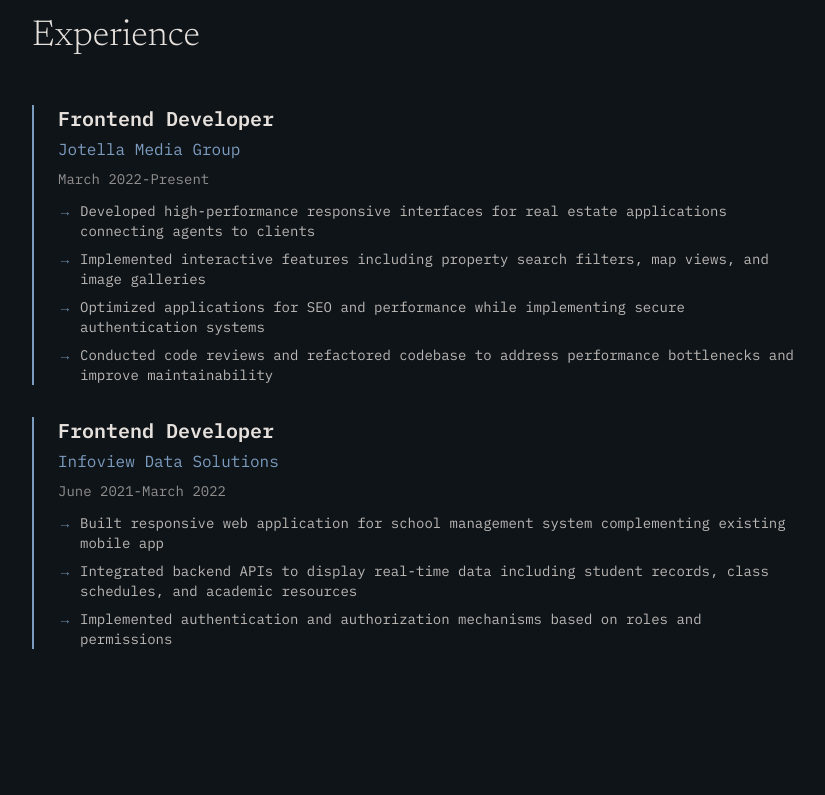
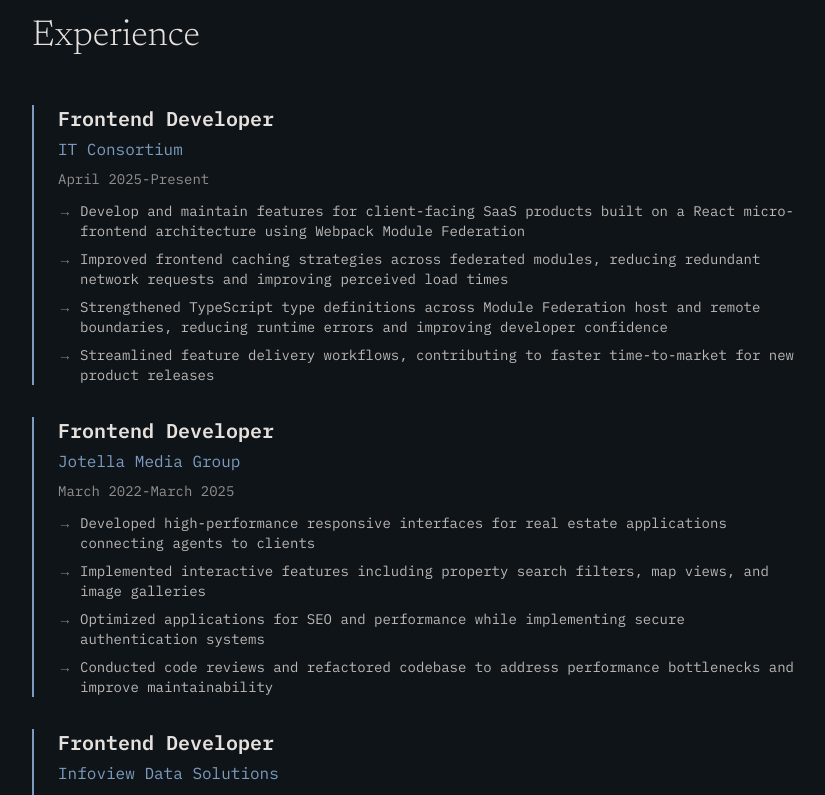
Before and after one commit to ceesiyamoah/porfolio, a Next.js app: page / in a window 1280 px wide. Shown: the part 2200-2995 px from the top of the page, without its empty margins (128-953 px from the left). Built offline with nearby package versions, Linux system fonts and the light colour scheme.

Commit message:
Update experience section and skills list to reflect current role and technologies

```diff
--- a/app/llms-full.txt/route.ts
+++ b/app/llms-full.txt/route.ts
@@ -44,8 +44,19 @@
 const experience = [
 	{
 		position: 'Frontend Developer',
+		company: 'IT Consortium',
+		date: 'April 2025–Present',
+		highlights: [
+			'Develop and maintain features for client-facing SaaS products built on a React micro-frontend architecture using Webpack Module Federation',
+			'Improved frontend caching strategies across federated modules, reducing redundant network requests and improving perceived load times',
+			'Strengthened TypeScript type definitions across Module Federation host and remote boundaries, reducing runtime errors and improving developer confidence',
+			'Streamlined feature delivery workflows, contributing to faster time-to-market for new product releases',
+		],
+	},
+	{
+		position: 'Frontend Developer',
 		company: 'Jotella Media Group',
-		date: 'March 2022–Present',
+		date: 'March 2022–March 2025',
 		highlights: [
 			'Developed high-performance responsive interfaces for real estate applications connecting agents to clients',
 			'Implemented interactive features including property search filters, map views, and image galleries',
@@ -112,7 +123,7 @@
 
 ## Skills
 
-React, Next.js, TypeScript, JavaScript, Django, Python, Tailwind CSS, Material UI, Redux, Zustand, React Query, REST APIs, Git, HTML5, CSS3, Responsive Design, Web Performance, SEO, Docker, AWS EC2, Nginx, PM2
+React, Next.js, TypeScript, JavaScript, Webpack Module Federation, Django, Python, PHP, Tailwind CSS, Material UI, Redux, Zustand, React Query, REST APIs, Git, HTML5, CSS3, Responsive Design, Web Performance, SEO, Docker, AWS EC2, Nginx, PM2
 
 ## Projects
 
--- a/app/llms.txt/route.ts
+++ b/app/llms.txt/route.ts
@@ -30,7 +30,7 @@
 
 ## Skills
 
-React, Next.js, TypeScript, JavaScript, Django, Python, Tailwind CSS, Material UI, Redux, Zustand, React Query, REST APIs, Git, HTML5, CSS3, Responsive Design, Web Performance, SEO
+React, Next.js, TypeScript, JavaScript, Webpack Module Federation, Django, Python, PHP, Tailwind CSS, Material UI, Redux, Zustand, React Query, REST APIs, Git, HTML5, CSS3, Responsive Design, Web Performance, SEO
 `;
 
 export async function GET() {
--- a/app/page.tsx
+++ b/app/page.tsx
@@ -59,8 +59,19 @@
 const experience = [
 	{
 		position: 'Frontend Developer',
+		company: 'IT Consortium',
+		date: 'April 2025-Present',
+		highlights: [
+			'Develop and maintain features for client-facing SaaS products built on a React micro-frontend architecture using Webpack Module Federation',
+			'Improved frontend caching strategies across federated modules, reducing redundant network requests and improving perceived load times',
+			'Strengthened TypeScript type definitions across Module Federation host and remote boundaries, reducing runtime errors and improving developer confidence',
+			'Streamlined feature delivery workflows, contributing to faster time-to-market for new product releases',
+		],
+	},
+	{
+		position: 'Frontend Developer',
 		company: 'Jotella Media Group',
-		date: 'March 2022-Present',
+		date: 'March 2022-March 2025',
 		highlights: [
 			'Developed high-performance responsive interfaces for real estate applications connecting agents to clients',
 			'Implemented interactive features including property search filters, map views, and image galleries',
@@ -85,6 +96,7 @@
 	'Next.js',
 	'TypeScript',
 	'JavaScript',
+	'Module Federation',
 	'Redux',
 	'Tailwind CSS',
 	'Material UI',
@@ -95,6 +107,7 @@
 	'Responsive Design',
 	'Web Performance',
 	'Django',
+	'PHP',
 ];
 
 const contactLinks = [
@@ -131,7 +144,7 @@
 						jobTitle: 'Frontend Developer',
 						worksFor: {
 							'@type': 'Organization',
-							name: 'Jotella Media Group',
+							name: 'IT Consortium',
 						},
 						description:
 							'Expert Frontend Developer specializing in React, Next.js, and TypeScript with 3+ years of experience building scalable web applications.',
@@ -146,11 +159,13 @@
 							'Next.js',
 							'TypeScript',
 							'JavaScript',
+							'Webpack Module Federation',
 							'Redux',
 							'Tailwind CSS',
 							'Material UI',
 							'Django',
 							'Python',
+							'PHP',
 							'Web Development',
 							'Frontend Development',
 							'Responsive Design',
```
